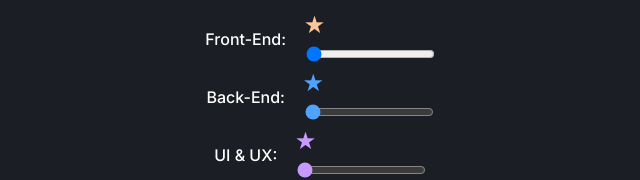
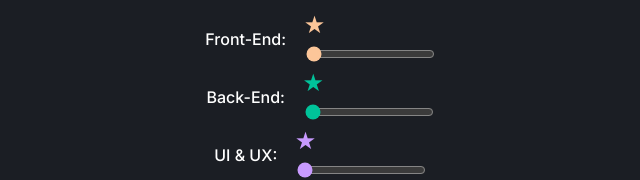
Before and after one commit to MartiZu/Study-Buddy-app, a website: page public/user-page.html in a window 1280 px wide. Shown: the part 567-747 px from the top of the page, without its empty margins (319-959 px from the left). Drawn offline with Linux system fonts and the light colour scheme; no server answers.

Commit message:
color changed again

```diff
--- a/public/styles.css
+++ b/public/styles.css
@@ -371,11 +371,11 @@ form input {
   background-color: #c89aff;
 }
 
-#fe-starSlier {
+#fe-starSlider {
   accent-color: #fcc699;
 }
 #be-starSlider {
-  accent-color: #50a2ff;
+  accent-color: #00c39a;
 }
 
 #ui-starSlider {
@@ -488,7 +488,7 @@ form input {
 }
 
 #back-end-rating {
-  color: #50a2ff;
+  color: #00c39a;
 }
 
 #uiux-rating {
```
